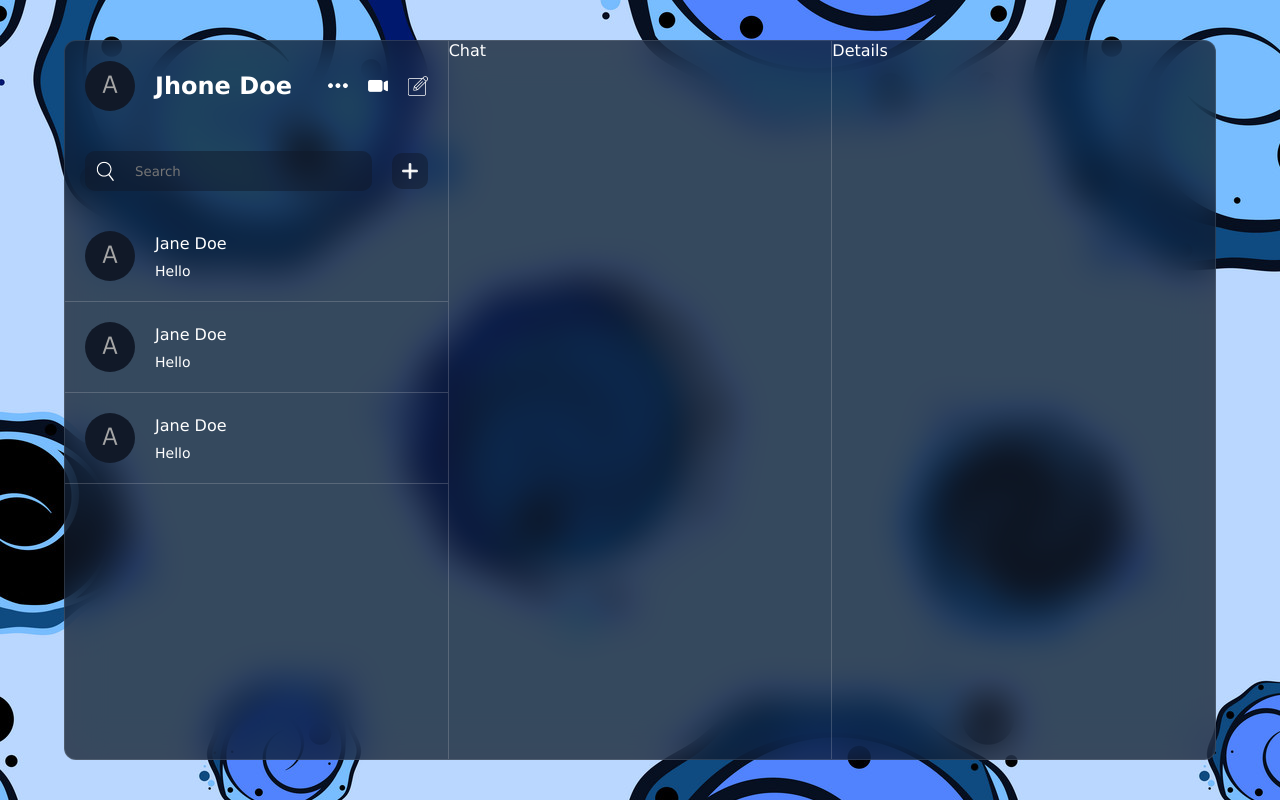
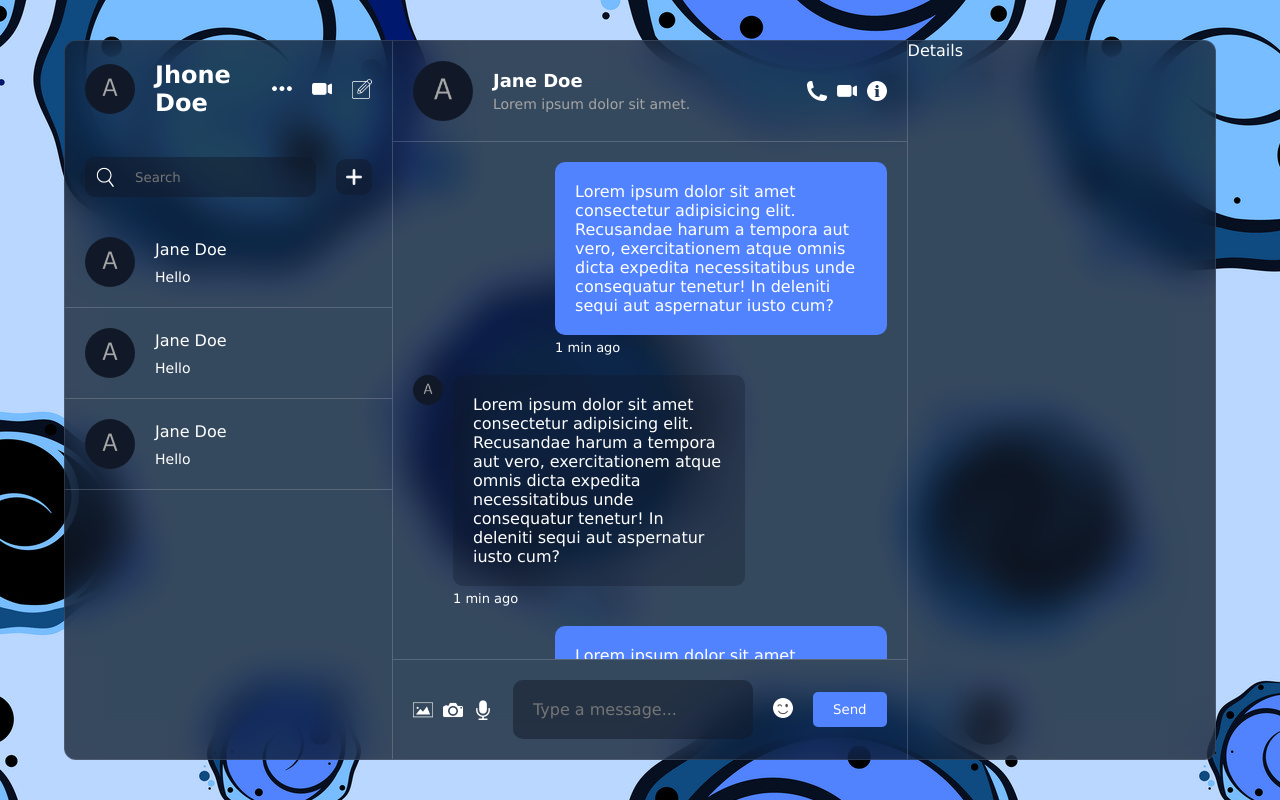
Before and after one commit to vasliddinov13/react-chat, a React (Vite) app: page / in a window 1280 px wide. Built offline with nearby package versions, Linux system fonts and the light colour scheme.

Commit message:
chat design created

```diff
--- a/package.json
+++ b/package.json
@@ -10,6 +10,7 @@
     "preview": "vite preview"
   },
   "dependencies": {
+    "emoji-picker-react": "^4.9.3",
     "react": "^18.2.0",
     "react-dom": "^18.2.0"
   },
--- a/src/components/chat/Chat.jsx
+++ b/src/components/chat/Chat.jsx
@@ -1,9 +1,89 @@
-import React from 'react'
+import React, { useState } from 'react'
 import './chat.css';
+import EmojiPicker from "emoji-picker-react";
 
 const Chat = () => {
+  const [open,setOpen] = useState(false);
+  const [text,setText] = useState("");
+  const handleEmoji = e => {
+    setText(prev=>prev+e.emoji);
+    setOpen(false);
+  }
+
   return (
-    <div className='chat'>Chat</div>
+    <div className='chat'>
+      <div className="top">
+        <div className="user">
+          <img src="./avatar.png" alt="" />
+          <div className="texts">
+            <span>Jane Doe</span>
+            <p>Lorem ipsum dolor sit amet.</p>
+          </div>
+        </div>
+        <div className="icons">
+          <img src="./phone.png" alt="" />
+          <img src="./video.png" alt="" />
+          <img src="./info.png" alt="" />
+        </div>
+      </div>
+      <div className="center">
+        <div className="message own">
+          <div className="texts">
+            <p>
+              Lorem ipsum dolor sit amet consectetur adipisicing elit. Recusandae harum a tempora aut vero, exercitationem atque omnis dicta expedita necessitatibus unde consequatur tenetur! In deleniti sequi aut aspernatur iusto cum?
+            </p>
+            <span>1 min ago</span>
+          </div>
+        </div>
+        <div className="message">
+          <img src="./avatar.png" alt="" />
+          <div className="texts">
+            <p>
+              Lorem ipsum dolor sit amet consectetur adipisicing elit. Recusandae harum a tempora aut vero, exercitationem atque omnis dicta expedita necessitatibus unde consequatur tenetur! In deleniti sequi aut aspernatur iusto cum?
+            </p>
+            <span>1 min ago</span>
+          </div>
+        </div>
+        <div className="message own">
+          <div className="texts">
+            <p>
+              Lorem ipsum dolor sit amet consectetur adipisicing elit. Recusandae harum a tempora aut vero, exercitationem atque omnis dicta expedita necessitatibus unde consequatur tenetur! In deleniti sequi aut aspernatur iusto cum?
+            </p>
+            <span>1 min ago</span>
+          </div>
+        </div>
+        <div className="message">
+          <img src="./avatar.png" alt="" />
+          <div className="texts">
+            <p>
+              Lorem ipsum dolor sit amet consectetur adipisicing elit. Recusandae harum a tempora aut vero, exercitationem atque omnis dicta expedita necessitatibus unde consequatur tenetur! In deleniti sequi aut aspernatur iusto cum?
+            </p>
+            <span>1 min ago</span>
+          </div>
+        </div>
+      </div>
+      <div className="bottom">
+        <div className="icons">
+          <img src="./img.png" alt="" />
+          <img src="./camera.png" alt="" />
+          <img src="./mic.png" alt="" />
+        </div>
+        <input
+          type="text"
+          className='input'
+          placeholder='Type a message...'
+          value={text}
+          onChange={e=>setText(e.target.value)}
+        />
+        <div className="emoji">
+          <img src="./emoji.png" alt="" onClick={()=>setOpen(prev=>!prev)} />
+          <div className="picker">
+            <EmojiPicker open={open} onEmojiClick={handleEmoji}/>
+          </div>
+        </div>
+        <button className='sendButton'>Send</button>
+      </div>
+    </div>
   )
 }
 
--- a/src/components/chat/chat.css
+++ b/src/components/chat/chat.css
@@ -2,4 +2,163 @@
     flex: 1;
     border-left: 1px solid #dddddd35;
     border-right: 1px solid #dddddd35;
+    height: 100%;
+    display: flex;
+    flex-direction: column;
+
+    .top{
+        padding: 20px;
+        display: flex;
+        align-items: center;
+        justify-content: space-between;
+        border-bottom: 1px solid #dddddd35;
+
+        .user{
+            display: flex;
+            align-items: center;
+            gap: 20px;
+
+            img{
+                width: 60px;
+                height: 60px;
+                border-radius: 50%;
+                object-fit: cover;
+            }
+
+            .texts{
+                display: flex;
+                flex-direction: column;
+                gap: 5px;
+
+                span{
+                    font-size: 18px;
+                    font-weight: 700;
+                }
+
+                p{
+                    font-size: 14px;
+                    font-weight: 300;
+                    color: #a5a5a5;
+                }
+            }
+        }
+
+        .icons{
+            display: flex;
+            gap: 10px;
+
+            img{
+                width: 20px;
+                height: 20px;
+            }
+        }
+    }
+
+    .center{
+        flex: 1;
+        padding: 20px;
+        overflow: auto;
+        display: flex;
+        flex-direction: column;
+        gap: 20px;
+
+        .message{
+            width: 70%;
+            display: flex;
+            gap: 10px;
+
+            &.own{
+                align-self: flex-end;
+
+                .texts{
+
+                    img{
+                        width: 100%;
+                        height: 300px;
+                        border-radius: 10px;
+                        object-fit: cover;
+                    }
+
+                    p{
+                        background-color: #5183fe;
+                    }
+                }
+            }
+
+            img{
+                width: 30px;
+                height: 30px;
+                border-radius: 50%;
+                object-fit: cover;
+            }
+
+            .texts{
+                flex: 1;
+                display: flex;
+                flex-direction: column;
+                gap: 5px;
+
+                p{
+                    padding: 20px;
+                    background-color: rgba(17, 25, 40, 0.3);
+                    border-radius: 10px;
+                }
+
+                span{
+                    font-size: 13px;
+                }
+            }
+        }
+    }
+
+    .bottom{
+        padding: 20px;
+        display: flex;
+        align-items: center;
+        justify-content: space-between;
+        border-top: 1px solid #dddddd35;
+        gap: 20px;
+        margin-bottom: auto;
+
+        .icons{
+            display: flex;
+            gap: 10px;
+        }
+
+        img{
+            width: 20px;
+            height: 20px;
+            cursor: pointer;
+        }
+
+        .input{
+            flex: 1;
+            border: none;
+            outline: none;
+            background-color: rgba(17, 25, 40, 0.5);
+            color: white;
+            padding: 20px;
+            border-radius: 10px;
+            font-size: 16px;
+        }
+
+        .emoji{
+            position: relative;
+
+            .picker{
+                position: absolute;
+                left: 0;
+                bottom: 50px;
+            }
+        }
+
+        .sendButton{
+            background-color: #5183fe;
+            color: #fff;
+            padding: 10px 20px;
+            border: none;
+            border-radius: 5px;
+            cursor: pointer;
+        }
+    }
 }
--- a/src/components/details/details.css
+++ b/src/components/details/details.css
@@ -1,3 +1,4 @@
 .details{
+    max-width: 350px;
     flex: 1;
 }
--- a/src/components/list/list.css
+++ b/src/components/list/list.css
@@ -1,4 +1,5 @@
 .list{
+    max-width: 350px;
     flex: 1;
     display: flex;
     flex-direction: column;
```
Also changed, not shown: 1 other file (tests, documents, lock files or other folders).
